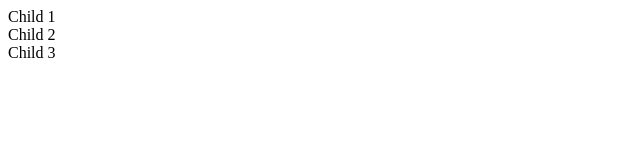
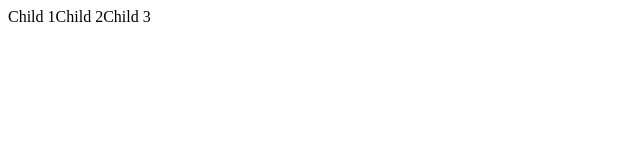
Before and after one commit to HungNhOnPV/Learn-CSS, a plain HTML site: page Flexbox/index.html in a window 1280 px wide. Shown: the whole page, without its empty margins (0-640 px from the left). Drawn offline with Linux system fonts and the light colour scheme.

Commit message:
flexbox part 1

```diff
--- a/Flexbox/style.css
+++ b/Flexbox/style.css
@@ -1,4 +1,4 @@
 .container {
 	display: flex;
-	flex-direction: /*row*/ column;
+	flex-direction: row /*column*/;
 }
```
